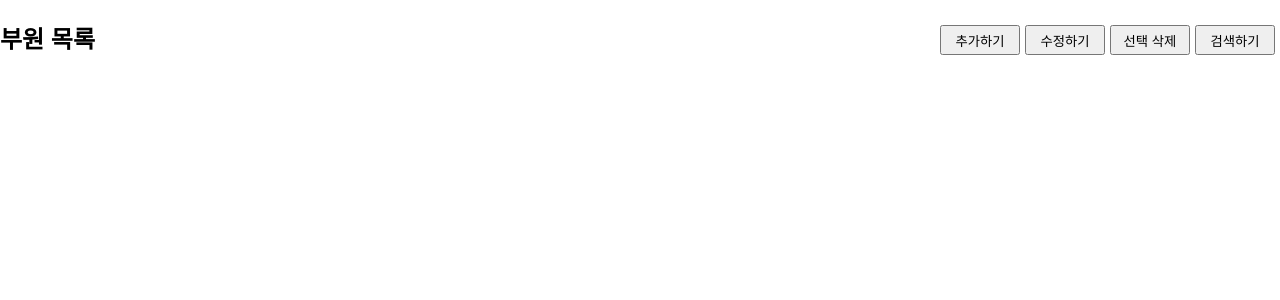
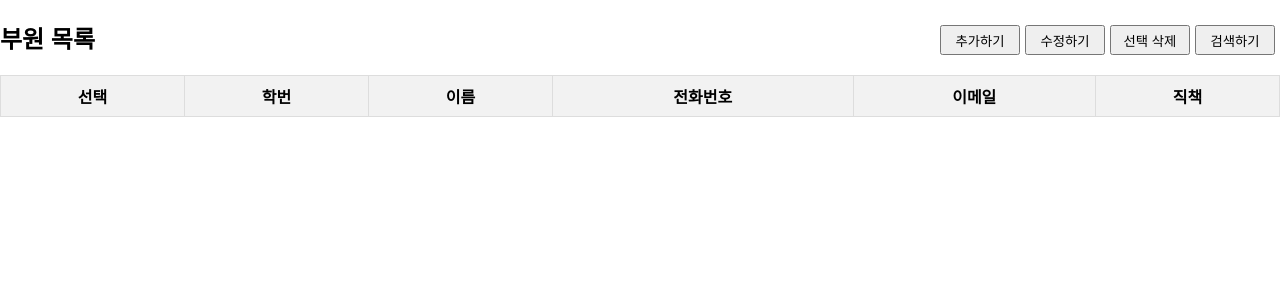
Before and after one commit to LeeSuInn/clubmanagement, a Django app: template cpanel/members/templates/members.html in a window 1280 px wide. Shown: the part 118-418 px from the top of the page. Run offline with Django 4.2, Linux system fonts and the light colour scheme; the template is opened without the code that fills it: most values are stand-ins (such as "Sample title", 1, 10 or a date in 2020); data that the repository does not hold is empty.

Commit message:
오류 수정

```diff
--- a/cpanel/members/templates/members.html
+++ b/cpanel/members/templates/members.html
@@ -60,7 +60,6 @@
 
         <tbody>
                 <!-- 테이블의 내용이 동적으로 추가될 부분 -->
-            {% if request.session.uid %}
             <table id="data-table">
                 <thead>
                     <tr>
@@ -83,19 +82,19 @@
                 <form id="memberForm">
                     {% csrf_token %}
                     <label for="학번">학번:</label>
-                    <input type="text" id="학번" name="학번" required>
+                    <input type="text" id="학번" name="학번" required placeholder="학번을 입력해주세요.">
 
                     <label for="이름">이름:</label>
-                    <input type="text" id="이름" name="이름" required>
+                    <input type="text" id="이름" name="이름" required placeholder="이름을 입력해주세요.">
 
                     <label for="전화번호">전화번호:</label>
-                    <input type="text" id="전화번호" name="전화번호" required>
+                    <input type="text" id="전화번호" name="전화번호" required placeholder="-를 빼고 입력해주세요.">
 
                     <label for="이메일">이메일:</label>
-                    <input type="email" id="이메일" name="이메일" required>
+                    <input type="email" id="이메일" name="이메일" required placeholder="이메일을 입력해주세요.">
 
                     <label for="직책">직책:</label>
-                    <input type="text" id="직책" name="직책" required>
+                    <input type="text" id="직책" name="직책" required placeholder="직책을 입력해주세요. ex)회장, 부원, 회계">
 
                     <input type="button" value="추가하기" onclick="addMember()">
                 </form>
@@ -381,11 +380,7 @@
                     searchInput.value = ''; // 입력값 초기화
                     searchMembers(); // 검색창 토글시 검색 함수 호출
                 }
-
             </script>
-            {% endif %}
-
         </tbody>
-    </table>
     </body>
 </html>
--- a/cpanel/schedule/templates/calendar.html
+++ b/cpanel/schedule/templates/calendar.html
@@ -29,6 +29,7 @@
             // Firestore 초기화
             const db = firebase.firestore();
         </script>
+
         <meta name="viewport" content="width=device-width, initial-scale=1.0" />
         <link rel="stylesheet" href="{% static 'css/styles.css' %}" />
         <link rel="stylesheet" href="{% static 'css/schedulestyles.css' %}" />
```
Also changed, not shown: cpanel/money/templates/money.html (+5 -5 lines), cpanel/db.sqlite3, cpanel/money/templates/pay_dues.html (indentation only). Lines whose indentation alone changed are shown as unchanged.
